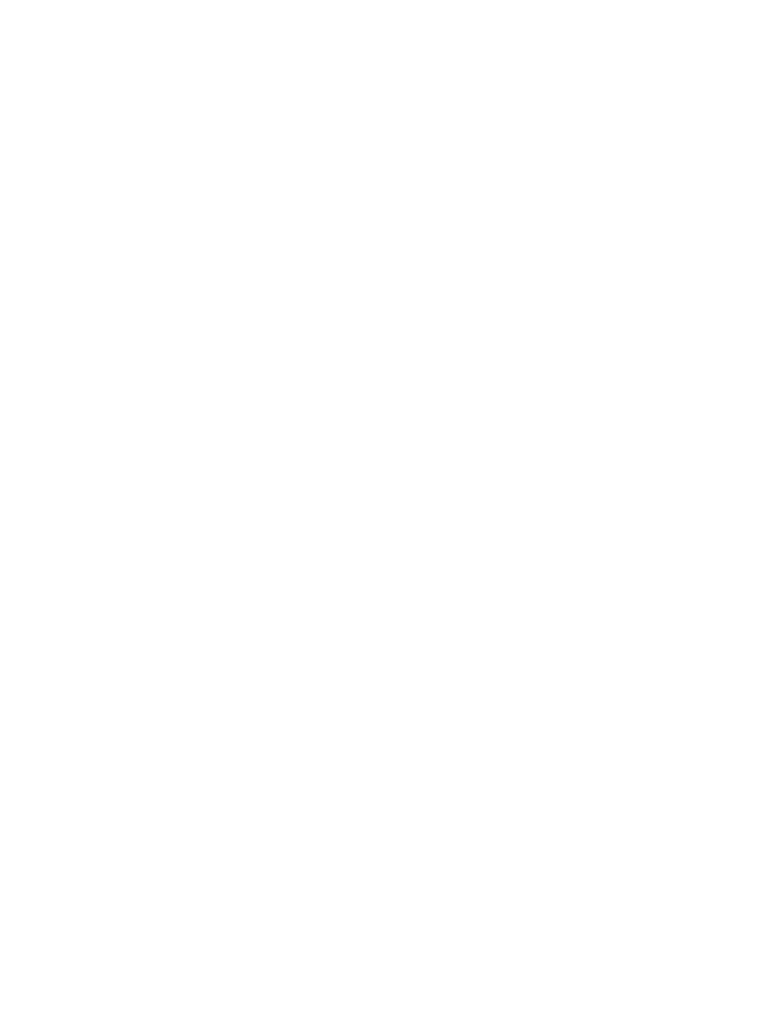
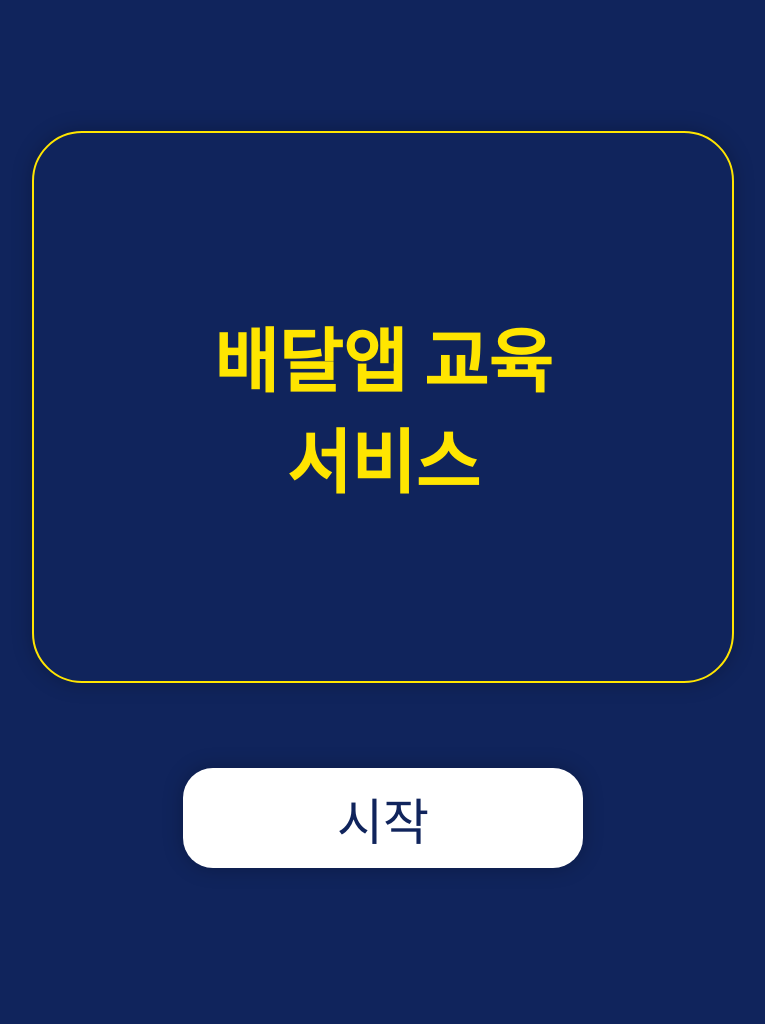
Before and after one commit to h2ew0n/hacka, a Django app: page / in a window 1280 px wide; the page is wider, and only the part inside the window is pictured. Before the commit the part shown is empty. Shown: that part, without its empty margins (337-1102 px from the left). Before the commit the page ends 800 px from the top of that part, so only its background shows below. Run offline with Django 5.2, Linux system fonts and the light colour scheme.

Commit message:
feat: main 화면 html, css 구현

```diff
--- a/deliverys/static/deliverys/css/main.css
+++ b/deliverys/static/deliverys/css/main.css
@@ -0,0 +1,105 @@
+/* ============================================
+   base.html 공통 요소 격리
+   메인 화면은 header/stage-group/mobile-guide 안 씀
+   ============================================ */
+header {
+    display: none;
+}
+
+.stage-group {
+    display: none;
+}
+
+.mobile-guide {
+    display: none;
+}
+
+/* ============================================
+   메인 컨테이너 재구성
+   ============================================ */
+main {
+    display: flex;
+    width: 1440px;
+    height: 1024px;
+    padding: 131px 369px 156px 369px;
+    flex-direction: column;
+    align-items: center;
+    gap: 85px;
+    box-sizing: border-box;
+}
+
+/* style.css의 mobile-group / mobile-do를 오버라이드 */
+.mobile-group {
+    display: flex;
+    flex-direction: column;
+    align-items: center;
+    gap: 85px;
+    width: auto;
+    height: auto;
+}
+
+.mobile-do {
+    display: flex;
+    flex-direction: column;
+    align-items: center;
+    gap: 85px;
+    width: auto;
+    height: auto;
+    background: transparent;   /* style.css의 흰 배경 제거 */
+    box-shadow: none;
+}
+
+/* ============================================
+   메인 카드 (배달앱 교육 서비스)
+   ============================================ */
+.main-card {
+    display: flex;
+    width: 702px;
+    height: 552px;
+    padding: 80px 76px;
+    flex-direction: column;
+    justify-content: center;
+    align-items: center;
+    gap: 65px;
+    border-radius: 50px;
+    border: 2.5px solid #FFE500;
+    box-shadow: 0 0 20px 0 rgba(0, 0, 0, 0.25);
+    box-sizing: border-box;
+}
+
+.main-title {
+    color: #FFE500;
+    text-align: center;
+    font-family: Inter, sans-serif;
+    font-size: 70px;
+    font-style: normal;
+    font-weight: 700;
+    line-height: normal;
+}
+
+/* ============================================
+   시작 버튼
+   ============================================ */
+.start-button {
+    display: flex;
+    width: 400px;
+    height: 100px;
+    padding: 19px 0 20px 0;
+    justify-content: center;
+    align-items: center;
+    border-radius: 30px;
+    background: #FFF;
+    box-shadow: 0 0 20px 0 rgba(0, 0, 0, 0.25);
+    text-decoration: none;
+    box-sizing: border-box;
+}
+
+.start-button span {
+    color: #10245C;
+    text-align: center;
+    font-family: Inter, sans-serif;
+    font-size: 50px;
+    font-style: normal;
+    font-weight: 500;
+    line-height: normal;
+}
--- a/deliverys/static/deliverys/css/style.css
+++ b/deliverys/static/deliverys/css/style.css
@@ -5,6 +5,7 @@ body {
     width: 1440px;
     height: 1024px;
     background: #10245C;
+
 }
 
 /* ============================================
--- a/deliverys/templates/deliverys/main.html
+++ b/deliverys/templates/deliverys/main.html
@@ -0,0 +1,18 @@
+{% extends 'deliverys/base.html' %}
+{% load static %}
+
+{% block extra_css %}
+<link rel="stylesheet" href="{% static 'deliverys/css/main.css' %}">
+{% endblock %}
+
+{% block stage_list %}{% endblock %}
+{% block guide %}{% endblock %}
+
+{% block mobile_ui %}
+<div class="main-card">
+    <h1 class="main-title">배달앱 교육 <br> 서비스</h1>
+</div>
+<a href="{% url 'deliverys:learn_mission' %}" class="start-button">
+    <span>시작</span>
+</a>
+{% endblock %}
```
